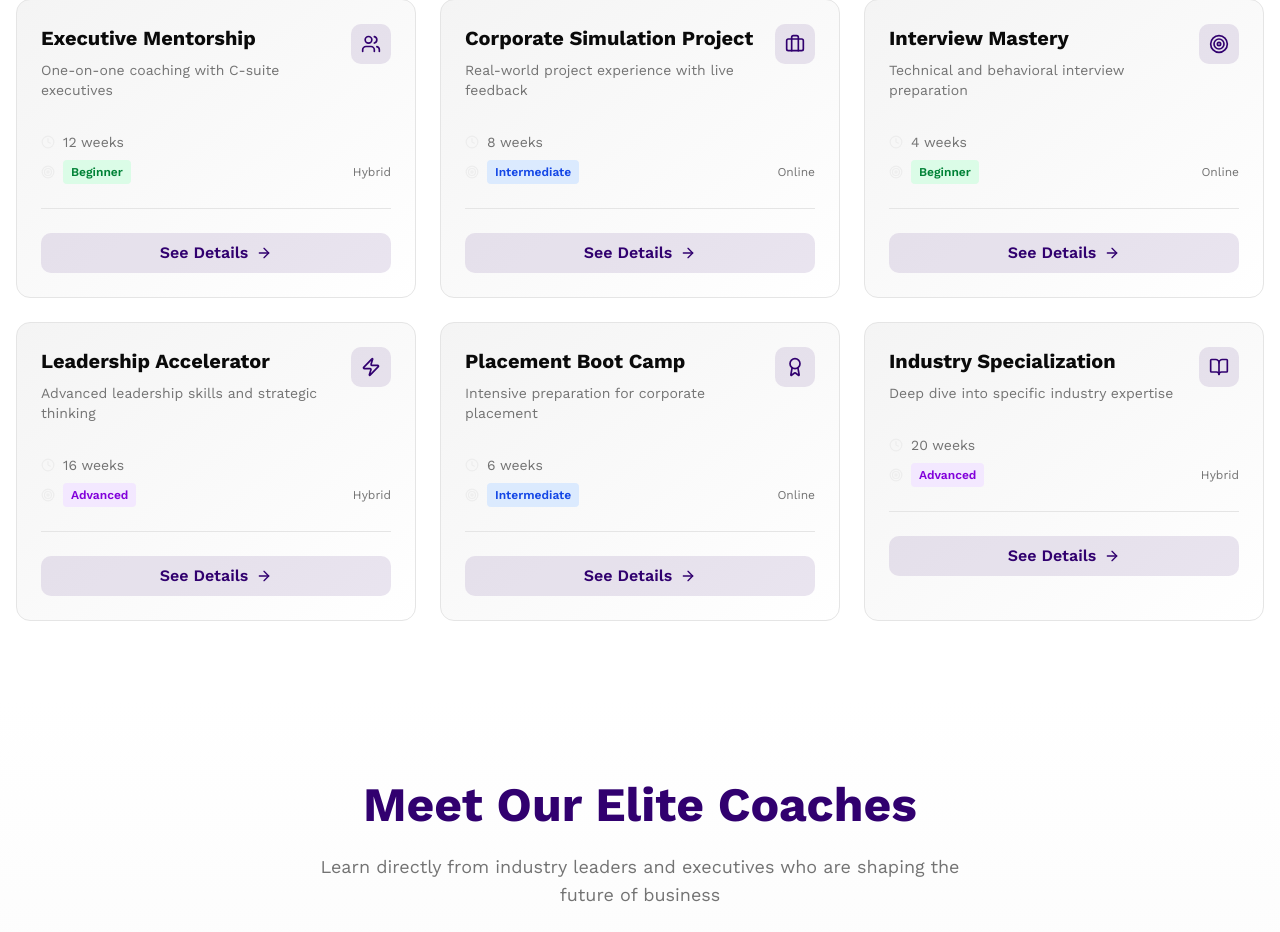
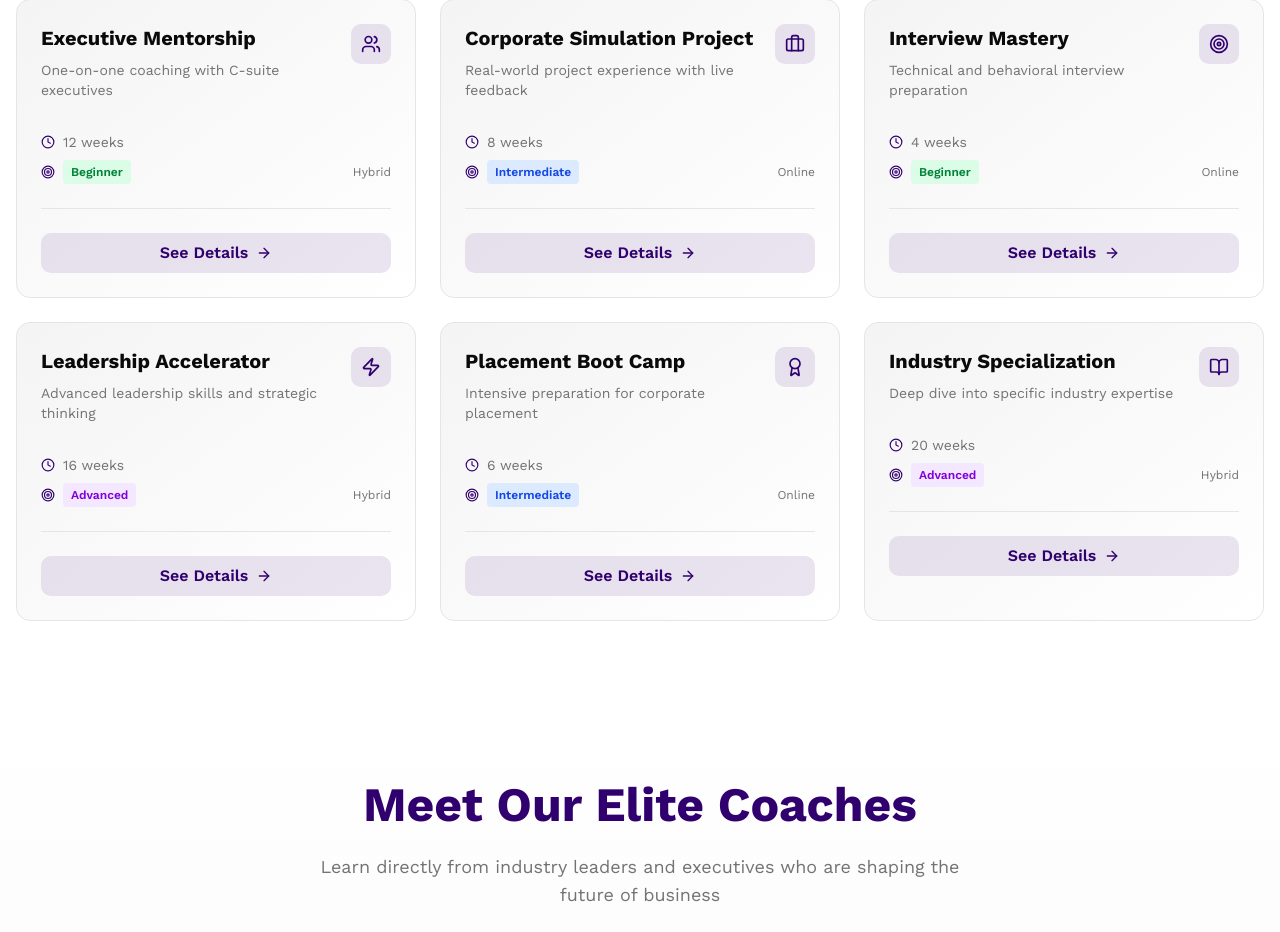
Before and after one commit to irh-nr/maxwell-govokasi-web-v2, a Next.js app: page / in a window 1280 px wide. Shown: the part 3131-4063 px from the top of the page. Built offline with nearby package versions, Linux system fonts and the light colour scheme.

Commit message:
program section color change

```diff
--- a/components/programs-section.tsx
+++ b/components/programs-section.tsx
@@ -100,13 +100,13 @@ export function ProgramsSection() {
                 {/* Meta */}
                 <div className="space-y-2 mb-6 pb-6 border-b">
                   <div className="flex items-center gap-2 text-sm">
-                    <Clock size={14} className="text-accent" />
+                    <Clock size={14} className="text-primary" />
                     <span className="text-muted-foreground">
                       {program.duration}
                     </span>
                   </div>
                   <div className="flex items-center gap-2 text-sm">
-                    <Target size={14} className="text-accent" />
+                    <Target size={14} className="text-primary" />
                     <span
                       className={cn(
                         "px-2 py-1 rounded text-xs font-semibold",
```
